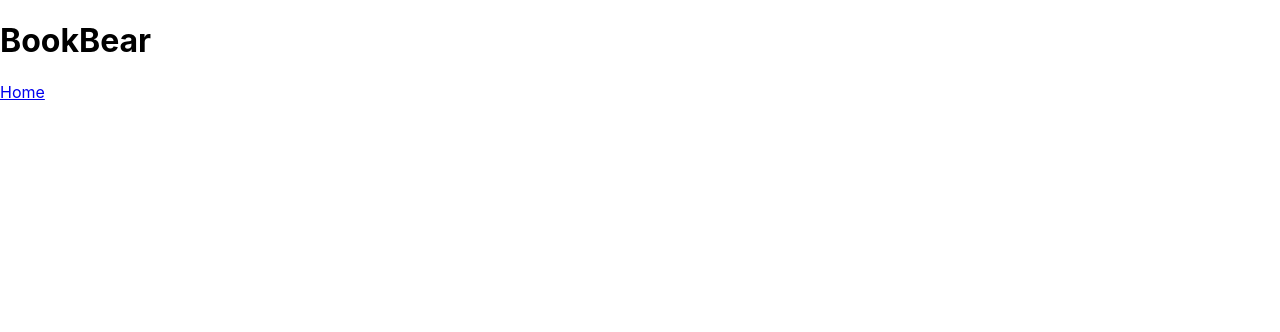
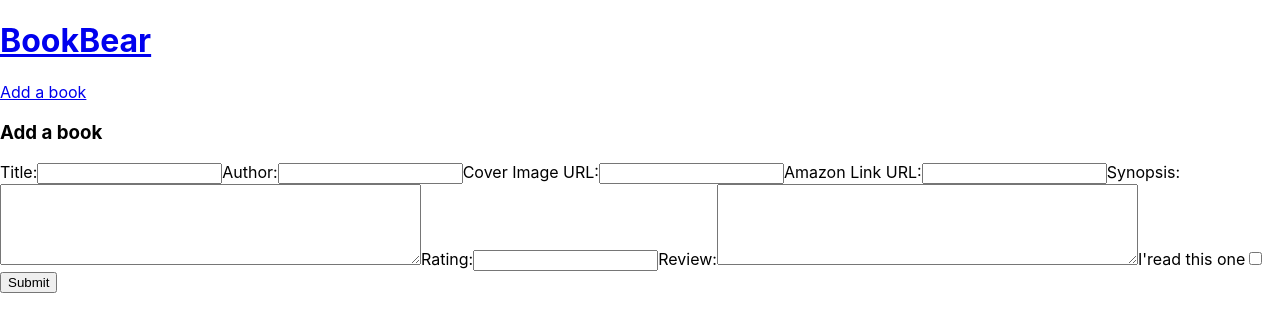
Before and after one commit to aafmisra/project3-frontend, a React (Create React App) app: page /new in a window 1280 px wide. Shown: the top 332 px of the page. Built offline with nearby package versions, Linux system fonts and the light colour scheme; no server answers.

Commit message:
add new book capability
added reuable Form component
rendered Form in New component, posts to the api successfully

```diff
--- a/src/App.js
+++ b/src/App.js
@@ -1,6 +1,7 @@
 import React, { useState, useEffect } from 'react';
 // import logo from './logo.svg';
 import Home from './components/Home';
+import New from './components/New'
 import { Link, Switch, Route } from 'react-router-dom';
 import ShowBook from './components/ShowBook';
 
@@ -26,8 +27,8 @@ function App() {
   return (
     <div className="App">
       <header>
-        <h1>BookBear</h1>
-        <Link to="/books">Home</Link>
+        <Link to="/books"><h1>BookBear</h1></Link>
+        <Link to="/new">Add a book</Link>
       </header>
       <Switch>
         <Route exact path="/books">
@@ -39,6 +40,7 @@ function App() {
             return <ShowBook books={books} match={routerProps.match} />;
           }}
         />
+        <Route path="/new" component={New}/>
       </Switch>
     </div>
   );
--- /dev/null
+++ b/src/components/Form.js
@@ -0,0 +1,69 @@
+import React, { useState, useEffect } from 'react';
+
+function Form({ values, handleSubmit, handleChange }) {
+  return (
+    <div>
+      <h3>Add a book</h3>
+      <form onSubmit={handleSubmit}>
+        <label htmlFor="title">Title:</label>
+        <input
+          name="title"
+          id="title"
+          onChange={handleChange}
+          value={values.title}
+        />
+        <label htmlFor="author">Author:</label>
+        <input
+          name="author"
+          id="author"
+          onChange={handleChange}
+          value={values.author}
+        />
+        <label htmlFor="coverPhotoURL">Cover Image URL:</label>
+        <input
+          name="coverPhotoURL"
+          id="coverPhotoURL"
+          onChange={handleChange}
+          value={values.coverPhotoURL}
+        />
+        <label htmlFor="amazonURL">Amazon Link URL:</label>
+        <input
+          name="amazonURL"
+          id="amazonURL"
+          onChange={handleChange}
+          value={values.amazonURL}
+        />
+        <label htmlFor="synopsis">Synopsis:</label>
+        <textarea
+          name="synopsis"
+          id="synopsis"
+          cols="50"
+          rows="5"
+          onChange={handleChange}
+          value={values.synopsis}
+        />
+        <label htmlFor="rating">Rating:</label>
+        <input
+          name="rating"
+          id="rating"
+          onChange={handleChange}
+          value={values.rating}
+        />
+        <label htmlFor="review">Review:</label>
+        <textarea
+          name="review"
+          id="review"
+          cols="50"
+          rows="5"
+          onChange={handleChange}
+          value={values.review}
+        />
+        <label htmlFor="readStatus">I'read this one</label>
+        <input type="checkbox" name="readStatus" />
+        <input type="submit" />
+      </form>
+    </div>
+  );
+}
+
+export default Form;
--- a/src/components/New.js
+++ b/src/components/New.js
@@ -0,0 +1,63 @@
+import React, { useState, useEffect } from 'react';
+import Form from './Form'
+
+function New() {
+    const [book, setBook] = useState({});
+    const [values, setValues] = useState({
+        title: '',
+        author: '',
+        coverPhotoURL: '',
+        amazonURL: '',
+        synopsis: '',
+        rating: '',
+        review: '',
+        readStatus: false
+    });
+
+    const handleChange = function (event) {
+        const { name, value } = event.target;
+
+        setValues({ ...values, [name]: value });
+        console.log(values);
+        const newBook = {
+            title: values.title,
+            author: values.author,
+            coverPhotoURL: values.coverPhotoURL,
+            amazonURL: values.amazonURL,
+            synopsis: values.synopsis,
+            rating: values.rating,
+            review: values.review,
+            readStatus: values.readStatus
+        };
+        setBook(JSON.stringify(newBook));
+        console.log(newBook);
+    };
+
+    const addBook = async function (
+        url = 'http://localhost:4000/books',
+        data = book
+    ) {
+        const response = await fetch(url, {
+            method: 'POST',
+            headers: {
+                'content-type': 'application/json'
+            },
+            body: data
+        });
+        return await response.json();
+    };
+
+    function handleSubmit(event) {
+        event.preventDefault();
+        addBook();
+    }
+    // if (values.title) {
+    //     return <Redirect to={`/books/${values.title}`} />;
+    // }
+
+    return (
+        <Form values={values} handleChange={handleChange} handleSubmit={handleSubmit}/>
+    )
+}
+
+export default New;
```
